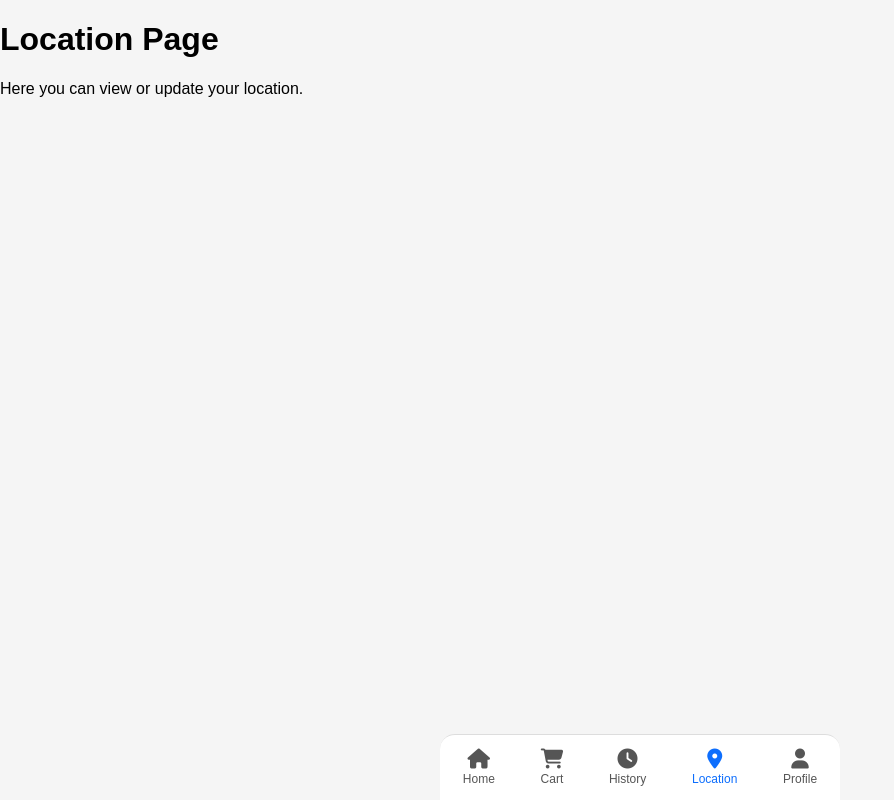
After one commit to ranjitpani/auth_project, a Django app: page /location/ in a window 1280 px wide. The commit adds this page. Shown: the whole page, without its empty margins (0-894 px from the left). Run offline with Django 5.2, Linux system fonts and the light colour scheme; a user stored in the database is signed in.

Commit message:
Update live

```diff
--- a/accounts/urls.py
+++ b/accounts/urls.py
@@ -1,5 +1,9 @@
 from django.urls import path
-from .views import signup, verify_otp, login_view, home, logout_view, forgot_password, verify_reset_otp, reset_password
+from .views import (
+    signup, verify_otp, login_view, logout_view,
+    forgot_password, verify_reset_otp, reset_password,
+    home, cart, cart_history, location, profile
+)
 
 urlpatterns = [
     path('', home, name='home'),
@@ -10,4 +14,8 @@ urlpatterns = [
     path('forgot-password/', forgot_password, name='forgot_password'),
     path('verify-reset-otp/', verify_reset_otp, name='verify_reset_otp'),
     path('reset-password/', reset_password, name='reset_password'),
+     path('cart/', cart, name='cart'),
+    path('cart-history/', cart_history, name='cart_history'),
+    path('location/', location, name='location'),
+    path('profile/', profile, name='profile'),
 ]
--- a/accounts/views.py
+++ b/accounts/views.py
@@ -1,20 +1,16 @@
 from django.shortcuts import render, redirect
 from django.contrib.auth import login, authenticate, logout
 from django.contrib.auth.decorators import login_required
-from .models import CustomUser
-from .utils import send_otp_email
-import random
-from django.shortcuts import render, redirect
 from django.contrib.auth import get_user_model
 from django.core.mail import send_mail
 import random
-
-from django.shortcuts import render, redirect
-from django.contrib.auth import get_user_model
-from django.core.mail import send_mail
-import random
+from django.conf import settings
 
 User = get_user_model()
+
+# ======================
+# AUTH – SIGNUP WITH OTP
+# ======================
 
 def signup(request):
     if request.method == 'POST':
@@ -25,62 +21,60 @@ def signup(request):
         if password != confirm:
             return render(request, 'signup.html', {'error': "Passwords do not match"})
 
-        # ✅ Check if email already verified
         if User.objects.filter(email=email, is_verified=True).exists():
             return render(request, 'signup.html', {'error': "Email already registered"})
 
-        # ✅ Check if OTP already sent & session active
-        signup_data = request.session.get('signup_data')
-        if signup_data and signup_data.get('email') == email:
-            return render(request, 'signup.html', {'error': "OTP already sent. Please check your email."})
-
-        # Generate OTP
         otp = random.randint(100000, 999999)
         request.session['signup_data'] = {
             'email': email,
             'password': password,
-            'otp': otp
+            'otp': str(otp)
         }
 
         send_mail(
-            'Your OTP Code',
-            f'Your OTP is {otp}',
-            'your_email@example.com',  # replace with your email
-            [email],
-            fail_silently=False
-        )
-
+    'Your OTP Code',
+    f'Your OTP is {otp}',
+    settings.DEFAULT_FROM_EMAIL,  # ✅ from settings
+    [email],
+    fail_silently=False
+)
         return redirect('verify_otp')
 
     return render(request, 'signup.html')
 
+
 def verify_otp(request):
-    signup_data = request.session.get('signup_data')
-    if not signup_data:
+    data = request.session.get('signup_data')
+    if not data:
         return redirect('signup')
 
     if request.method == 'POST':
-        user_otp = request.POST['otp']
-        if str(signup_data['otp']) == user_otp:
-            # Create user only if not already exists
-            if not User.objects.filter(email=signup_data['email']).exists():
-                user = User.objects.create_user(
-                    email=signup_data['email'],
-                    password=signup_data['password'],
-                    is_verified=True
-                )
+        if request.POST['otp'] == data['otp']:
+            user, created = User.objects.get_or_create(
+                email=data['email'],
+                defaults={'is_verified': True}
+            )
+            if created:
+                user.set_password(data['password'])
+                user.save()
+
             del request.session['signup_data']
-            return redirect('home')  # redirect to home after OTP verified
-        else:
-            return render(request, 'verify_otp.html', {'error': 'Invalid OTP'})
+            login(request, user)
+            return redirect('home')
+
+        return render(request, 'verify_otp.html', {'error': 'Invalid OTP'})
 
     return render(request, 'verify_otp.html')
+
+
+# =========
+# LOGIN
+# =========
 
 def login_view(request):
     if request.method == 'POST':
         email = request.POST['email']
         password = request.POST['password']
-
         user = authenticate(request, email=email, password=password)
 
         if user:
@@ -92,81 +86,103 @@ def login_view(request):
     return render(request, 'login.html')
 
 
-@login_required
-def home(request):
-    return render(request, 'home.html')
-
-
 def logout_view(request):
     logout(request)
     return redirect('login')
 
 
-# accounts/views.py
-
-import random
-from django.contrib.auth import get_user_model
-from django.core.mail import send_mail
-from django.shortcuts import render, redirect
-
-User = get_user_model()
+# =================
+# FORGOT PASSWORD
+# =================
 
 def forgot_password(request):
     if request.method == 'POST':
         email = request.POST.get('email')
         user = User.objects.filter(email=email).first()
-        if user:
-            otp = random.randint(100000, 999999)
-            request.session['reset_otp_data'] = {
-                'email': email,
-                'otp': str(otp)
-            }
-            send_mail(
-                'Reset Password OTP',
-                f'Your OTP is {otp}',
-                'your-email@example.com',
-                [email],
-                fail_silently=False
-            )
-            return redirect('verify_reset_otp')
-        else:
+
+        if not user:
             return render(request, 'forgot_password.html', {'error': 'Email not found'})
+
+        otp = random.randint(100000, 999999)
+        request.session['reset_otp'] = {
+            'email': email,
+            'otp': str(otp)
+        }
+
+        send_mail(
+    'Your OTP Code',
+    f'Your OTP is {otp}',
+    settings.DEFAULT_FROM_EMAIL,  # ✅ from settings
+    [email],
+    fail_silently=False
+)
+        return redirect('verify_reset_otp')
+
     return render(request, 'forgot_password.html')
 
-# Step 2: Verify OTP
+
 def verify_reset_otp(request):
-    data = request.session.get('reset_otp_data')
+    data = request.session.get('reset_otp')
     if not data:
         return redirect('forgot_password')
 
     if request.method == 'POST':
-        entered_otp = request.POST.get('otp')
-        if entered_otp == data['otp']:
+        if request.POST['otp'] == data['otp']:
             request.session['reset_email'] = data['email']
-            request.session.pop('reset_otp_data', None)
+            request.session.pop('reset_otp')
             return redirect('reset_password')
-        else:
-            return render(request, 'verify_reset_otp.html', {'error': 'Invalid OTP'})
+
+        return render(request, 'verify_reset_otp.html', {'error': 'Invalid OTP'})
 
     return render(request, 'verify_reset_otp.html')
 
-# Step 3: Reset Password
+
 def reset_password(request):
     email = request.session.get('reset_email')
     if not email:
         return redirect('forgot_password')
 
     if request.method == 'POST':
-        password = request.POST.get('password')
-        confirm = request.POST.get('confirm_password')
+        password = request.POST['password']
+        confirm = request.POST['confirm_password']
+
         if password != confirm:
             return render(request, 'reset_password.html', {'error': 'Passwords do not match'})
 
         user = User.objects.get(email=email)
         user.set_password(password)
         user.save()
+        request.session.pop('reset_email')
 
-        request.session.pop('reset_email', None)
         return redirect('login')
 
     return render(request, 'reset_password.html')
+
+
+# =====================
+# APP PAGES (NAVBAR)
+# =====================
+
+@login_required
+def home(request):
+    return render(request, 'home.html')
+
+
+@login_required
+def cart(request):
+    return render(request, 'cart.html')
+
+
+@login_required
+def cart_history(request):
+    return render(request, 'cart_history.html')
+
+
+@login_required
+def location(request):
+    return render(request, 'location.html')
+
+
+@login_required
+def profile(request):
+    return render(request, 'profile.html')
--- a/templates/base.html
+++ b/templates/base.html
@@ -1,11 +1,98 @@
 <!DOCTYPE html>
 <html lang="en">
 <head>
-  <meta charset="UTF-8">
-  <title>{% block title %}Auth Project{% endblock %}</title>
-  <link href="https://cdn.jsdelivr.net/npm/tailwindcss@3.3.2/dist/tailwind.min.css" rel="stylesheet">
+    <meta charset="UTF-8">
+    <meta name="viewport" content="width=device-width, initial-scale=1.0">
+    <title>{% block title %}Village Store{% endblock %}</title>
+
+    <!-- Font Awesome -->
+    <link rel="stylesheet" href="https://cdnjs.cloudflare.com/ajax/libs/font-awesome/6.5.0/css/all.min.css">
+
+    <style>
+        body {
+            margin: 0;
+            padding-bottom: 70px;
+            font-family: Arial, sans-serif;
+            background: #f5f5f5;
+        }
+        .bottom-nav {
+            position: fixed;
+            bottom: 0;
+            left: 0;
+            right: 0;
+            height: 65px;
+            background: #ffffff;
+            display: flex;
+            justify-content: space-around;
+            align-items: center;
+            border-top: 1px solid #ddd;
+            z-index: 1000;
+        }
+        .nav-item {
+            text-align: center;
+            color: #555;
+            font-size: 12px;
+            text-decoration: none;
+        }
+        .nav-item i {
+            font-size: 20px;
+            display: block;
+            margin-bottom: 3px;
+        }
+        .nav-item.active,
+        .nav-item:hover {
+            color: #0d6efd;
+        }
+        @media (min-width: 768px) {
+            .bottom-nav {
+                width: 400px;
+                left: 50%;
+                transform: translateX(-50%);
+                border-radius: 15px 15px 0 0;
+            }
+        }
+    </style>
 </head>
-<body class="bg-gray-100 flex items-center justify-center min-h-screen">
-  {% block content %}{% endblock %}
+<body>
+
+{% block content %}{% endblock %}
+
+<!-- Bottom Navbar -->
+<div class="bottom-nav">
+
+    <a href="{% url 'home' %}" class="nav-item {% if request.path == '/' %}active{% endif %}">
+        <i class="fa fa-home"></i>
+        Home
+    </a>
+
+    <a href="/cart/" class="nav-item {% if 'cart' in request.path %}active{% endif %}">
+        <i class="fa fa-shopping-cart"></i>
+        Cart
+    </a>
+
+    <a href="/cart-history/" class="nav-item {% if 'history' in request.path %}active{% endif %}">
+        <i class="fa fa-clock"></i>
+        History
+    </a>
+
+    <a href="/location/" class="nav-item {% if 'location' in request.path %}active{% endif %}">
+        <i class="fa fa-location-dot"></i>
+        Location
+    </a>
+
+    {% if request.user.is_authenticated %}
+        <a href="/profile/" class="nav-item {% if 'profile' in request.path %}active{% endif %}">
+            <i class="fa fa-user"></i>
+            Profile
+        </a>
+    {% else %}
+        <a href="{% url 'login' %}" class="nav-item {% if 'login' in request.path %}active{% endif %}">
+            <i class="fa fa-user"></i>
+            Login
+        </a>
+    {% endif %}
+
+</div>
+
 </body>
 </html>
--- /dev/null
+++ b/templates/cart.html
@@ -0,0 +1,4 @@
+{% extends 'base.html' %}
+{% block content %}
+<h1>Cart Page</h1>
+{% endblock %}
--- /dev/null
+++ b/templates/cart_history.html
@@ -0,0 +1,6 @@
+{% extends 'base.html' %}
+
+{% block content %}
+<h1>Cart History Page</h1>
+<p>Your past orders will appear here.</p>
+{% endblock %}
--- /dev/null
+++ b/templates/location.html
@@ -0,0 +1,6 @@
+{% extends 'base.html' %}
+
+{% block content %}
+<h1>Location Page</h1>
+<p>Here you can view or update your location.</p>
+{% endblock %}
```
Also changed, not shown: auth_project/settings.py (+9 -4 lines), templates/home.html (+6 -37 lines), templates/profile.html (added, +26 -0 lines), db.sqlite3.
